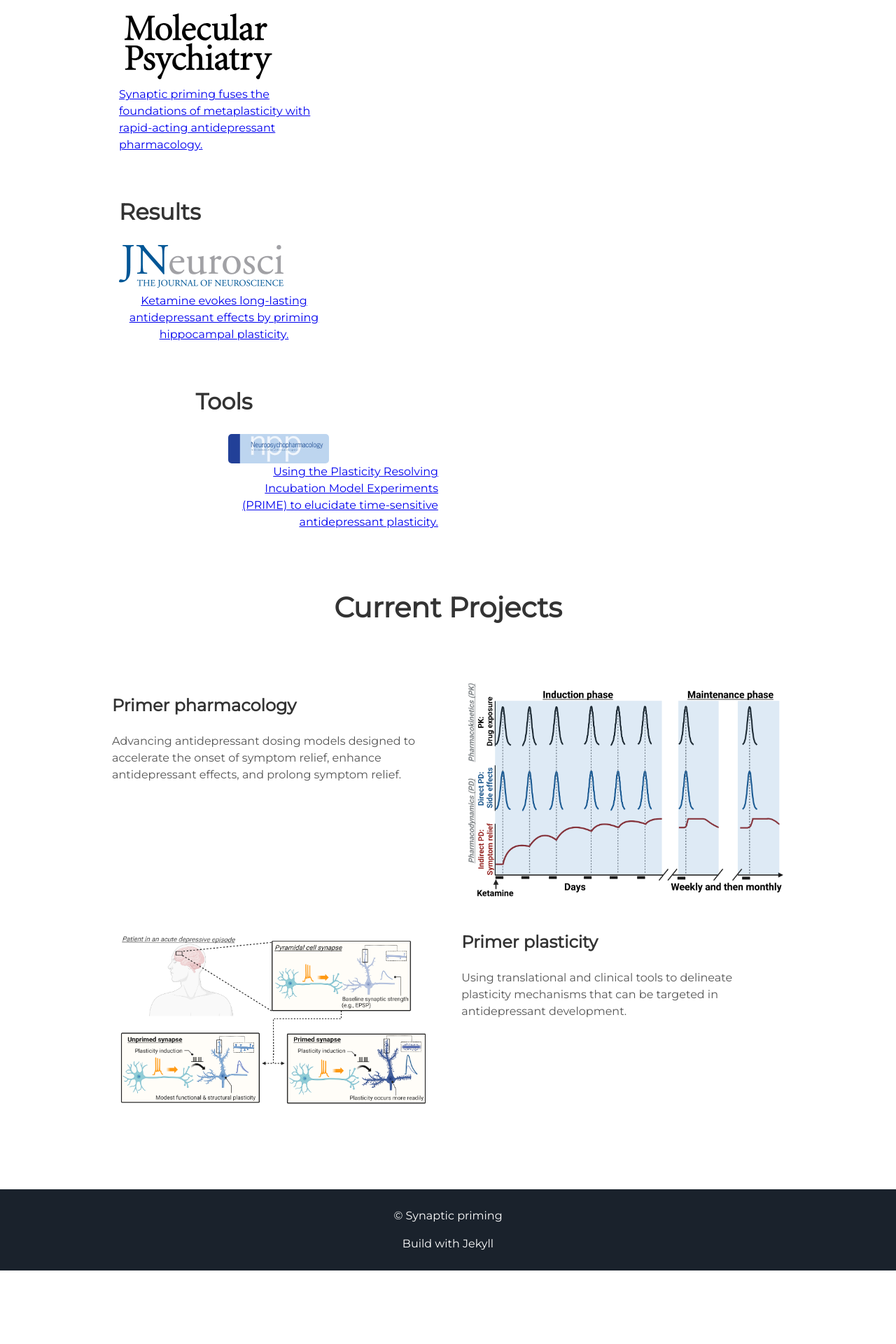
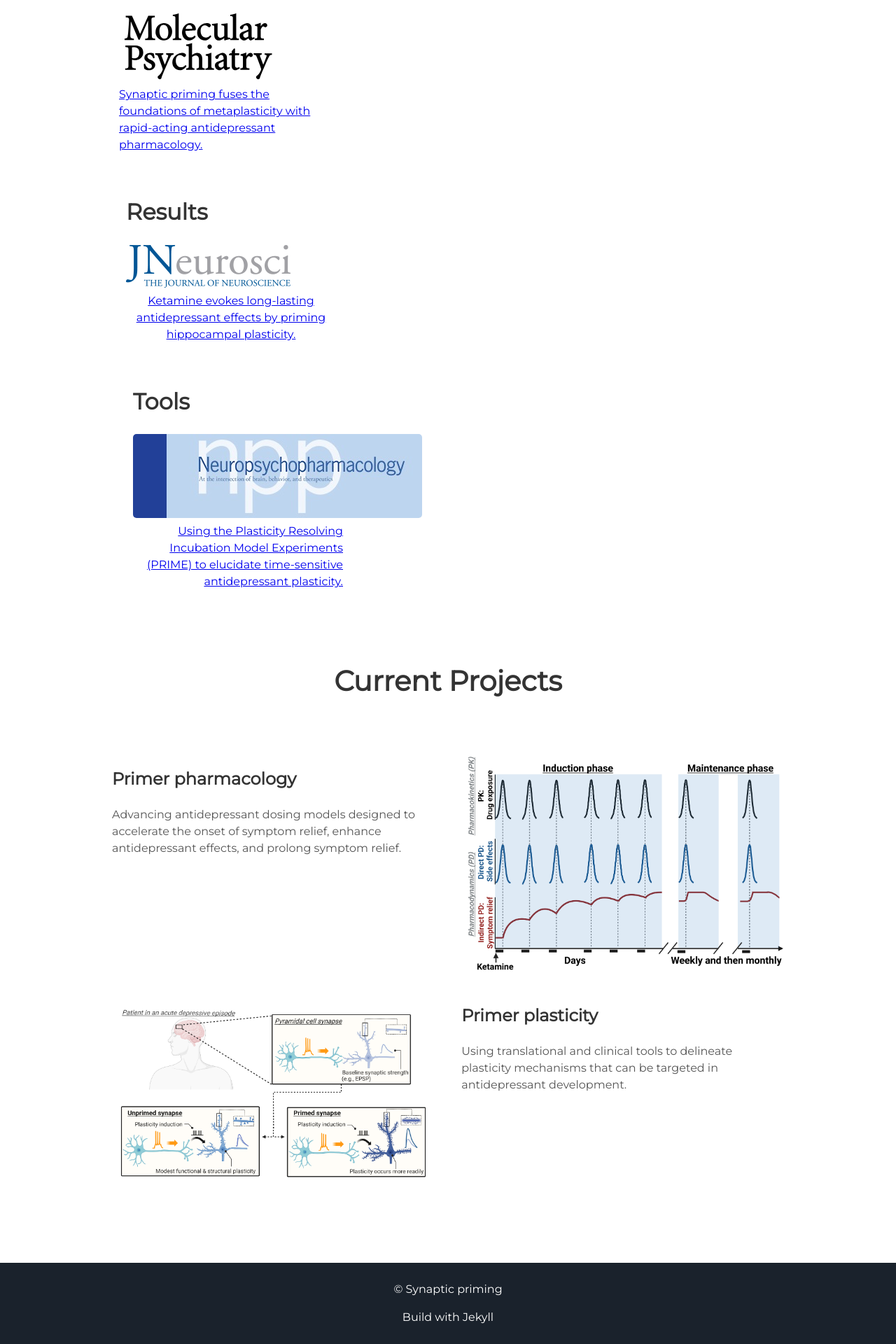
Before and after one commit to synaptic-priming/Nomad, a Jekyll site: the page built from index.html, in a window 1280 px wide. Shown: the part 1227-3147 px from the top of the page at 70% size. Built offline with Jekyll 4.4.1, drawn with Linux system fonts in a browser that asks for light colours; before the commit the page ends 3042 px from its top, so only the background shows below that.

Commit message:
Update about.html

```diff
--- a/_includes/about.html
+++ b/_includes/about.html
@@ -9,14 +9,21 @@
     <img alt="MolPsy" src="{{ "/assets/img/Molecular psychiatry logo.png" | prepend: site.baseurl }}" />
        <div style="width:300px; text-align:left;">
  <a href="https://doi.org/10.1038/s41380-023-02397-1"> Synaptic priming fuses the foundations of metaplasticity with rapid-acting antidepressant pharmacology. </a>
+    </div>
+    <div class="tech">
+     <p align="center">
       <h2>Results</h2>
-  <div class="images-center">
+  <div class="images">
     <img alt="JNeuro1" src="{{ "/assets/img/jneuro logo1.png" | prepend: site.baseurl }}" />
     <div style="width:300px; text-align:center;">
 <a href="https://doi.org/10.1523/JNEUROSCI.1316-22.2022"> Ketamine evokes long-lasting antidepressant effects by priming hippocampal plasticity. </a>
+     </p>
+    </div>
+    <div class="tech">
       <h2>Tools</h2>
-      <div class="images-right">
+      <div class="images">
     <img alt="NPP1" src="{{ "/assets/img/NPP logo.jpg" | prepend: site.baseurl }}" />
        <div style="width:300px; text-align:right;">
 <a href="https://doi.org/10.1038/s41386-025-02085-4"> Using the Plasticity Resolving Incubation Model Experiments (PRIME) to elucidate time-sensitive antidepressant plasticity. </a>
+    </div>
 </div>
```
